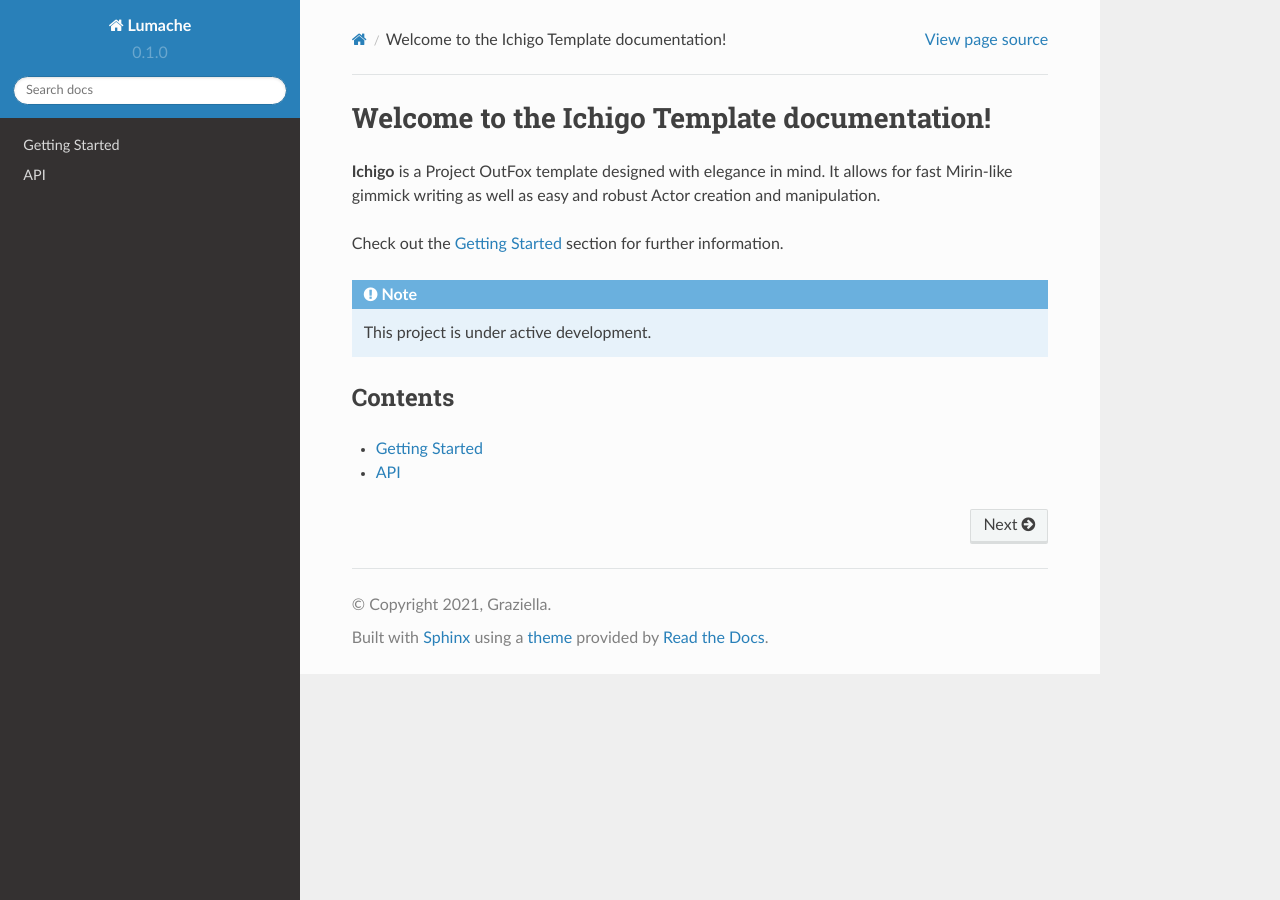
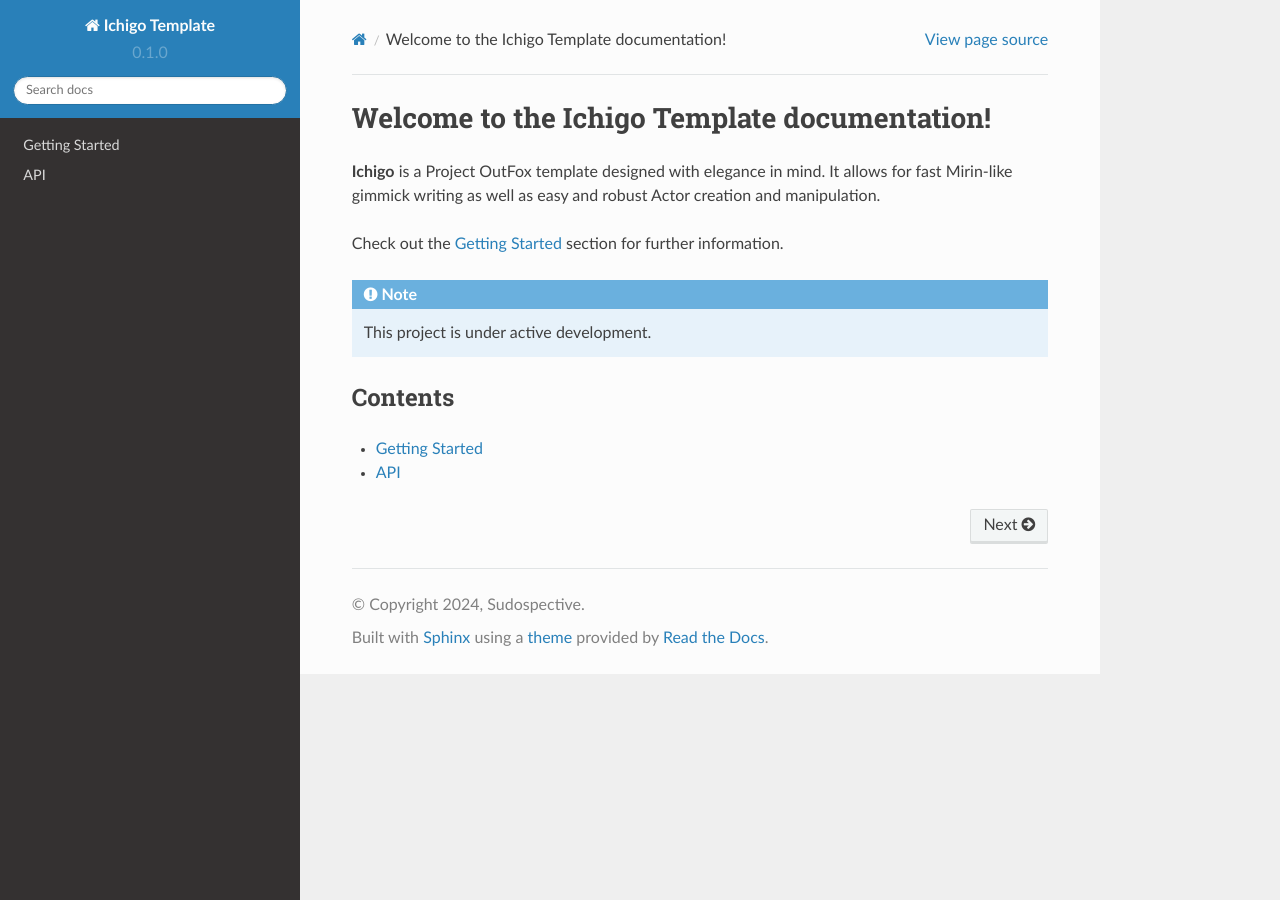
Before and after one commit to Sudospective/ichigo-docs, a Sphinx documentation site: the page built from docs/source/index.rst, in a window 1280 px wide. Built offline with Sphinx 7.4.7 and the Read the Docs theme 2.0.0, drawn with Linux system fonts in a browser that asks for light colours.

Commit message:
who didnt fill this shit out dammit

```diff
--- a/docs/source/conf.py
+++ b/docs/source/conf.py
@@ -2,9 +2,9 @@
 
 # -- Project information
 
-project = 'Lumache'
-copyright = '2021, Graziella'
-author = 'Graziella'
+project = 'Ichigo Template'
+copyright = '2024, Sudospective'
+author = 'Sudospective'
 
 release = '0.1'
 version = '0.1.0'
```
